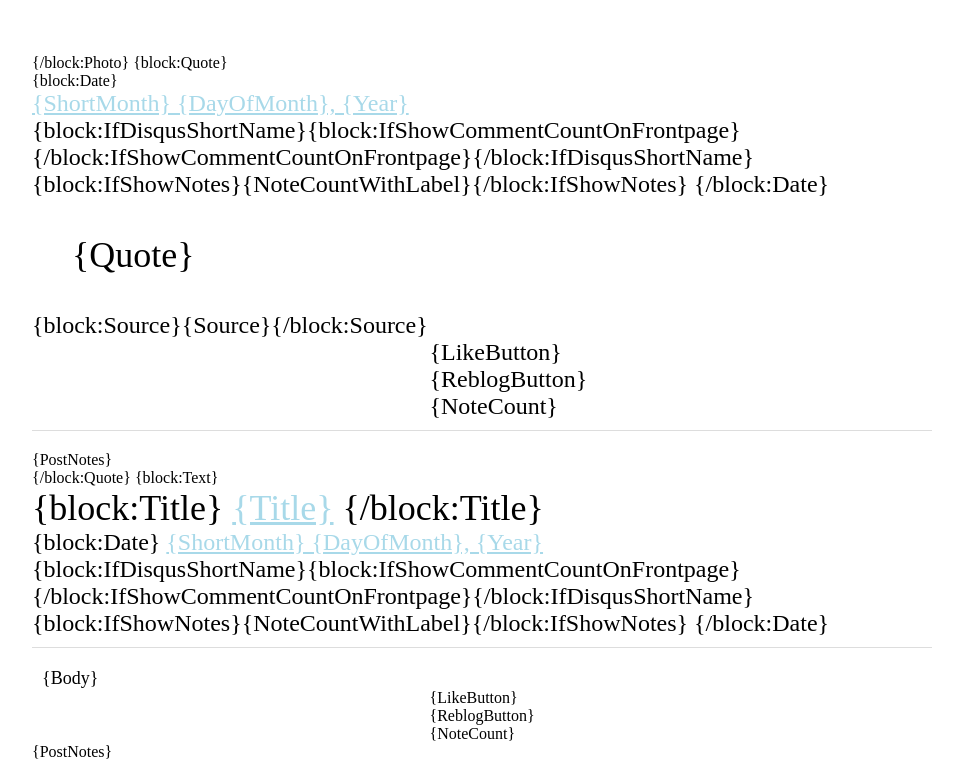
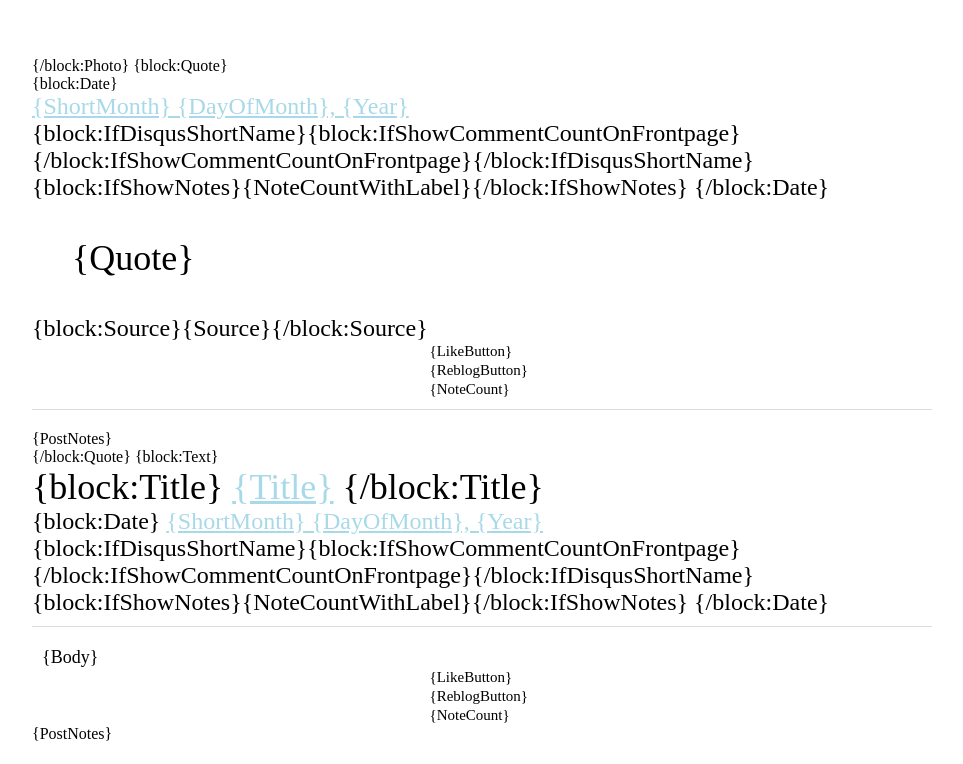
Before and after one commit to asonas/diary.ason.as, a plain HTML site: page index.html in a window 1280 px wide. Shown: the part 1486-2250 px from the top of the page, without its empty margins (158-1121 px from the left). Drawn offline with Linux system fonts and the light colour scheme; a script that the page names is missing.

Commit message:
Adjust style

```diff
--- a/index.html
+++ b/index.html
@@ -37,7 +37,9 @@ body {
       padding: 0; }
       body .posts .post ul.control li {
         float: left;
-        margin-right: 20px; }
+        margin-right: 20px;
+        font-size: 15px;
+        line-height: 19px; }
       body .posts .post ul.control li:last-child {
         margin-right: 0; }
     body .posts .post .date {
--- a/main.scss
+++ b/main.scss
@@ -33,6 +33,8 @@ body {
         li {
           float: left;
           margin-right: 20px;
+          font-size: 15px;
+          line-height: 19px;
         }
         li:last-child {
           margin-right: 0;
```
Also changed, not shown: main.css.
